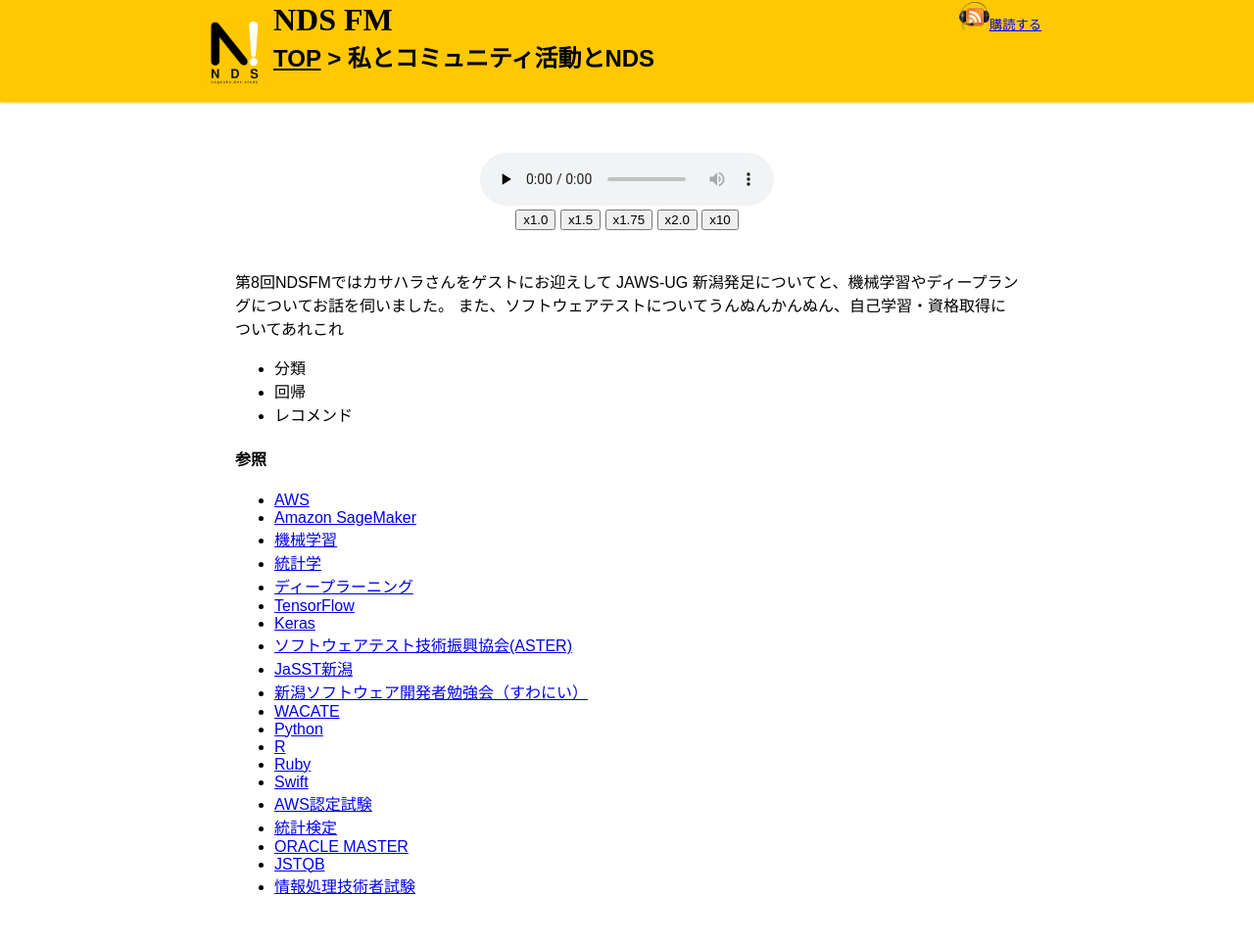
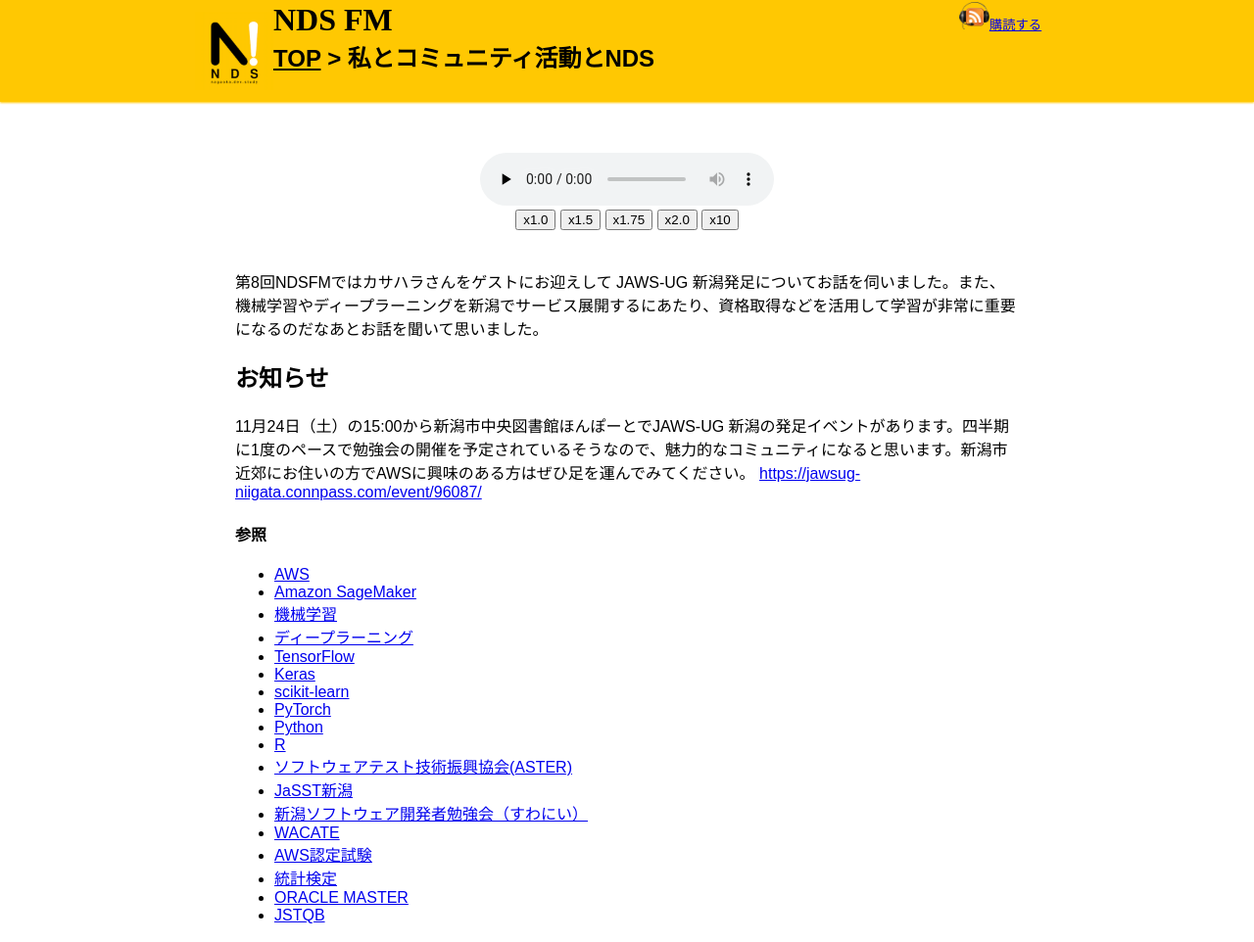
Before and after one commit to NagaokaDevelopersStudy/ndsfm, a Jekyll site: the page built from docs/_posts/2018-11-03-008.md, in a window 1280 px wide. Shown: the whole page at 98% size. Built offline with Jekyll 4.4.1, drawn with Linux system fonts in a browser that asks for light colours; some web fonts are replaced; before the commit the page ends 934 px from its top, so only the background shows below that.

Commit message:
update ndsfm#008

```diff
--- a/docs/_posts/2018-11-03-008.md
+++ b/docs/_posts/2018-11-03-008.md
@@ -6,7 +6,7 @@
   name: kasacchiful
   url: https://twitter.com/kasacchiful
 summary: |
-  まさるさんをゲストにお迎えして地方のIT企業における業務や新人教育、ITコミュニティ、転職などについて話を聞きました。
+  第8回NDSFMではカサハラさんをゲストにお迎えして JAWS-UG 新潟発足についてお話を伺いました。また、機械学習やディープラーニングを新潟でサービス展開するにあたり、資格取得などを活用して学習されているそうで、自己学習が非常に重要になるのだなあとお話を聞いて感ました。
 audio:
   length: 35515791
   duration: 01:13:58
@@ -17,14 +17,20 @@
     url: https://aws.amazon.com/sagemaker/
   - title: 機械学習
     url: https://ja.wikipedia.org/wiki/機械学習
-  - title: 統計学
-    url: https://ja.wikipedia.org/wiki/統計学
   - title: ディープラーニング
     url: https://ja.wikipedia.org/wiki/ディープラーニング
   - title: TensorFlow
     url: https://tensorflow.org
   - title: Keras
     url: https://keras.io
+  - title: scikit-learn
+    url: http://scikit-learn.org/stable
+  - title: PyTorch
+    url: https://github.com/pytorch/pytorch
+  - title: Python
+    url: https://www.python.org
+  - title: R
+    url: https://www.r-project.org
   - title: ソフトウェアテスト技術振興協会(ASTER)
     url: http://aster.or.jp
   - title: JaSST新潟
@@ -33,14 +39,6 @@
     url: https://swanii.connpass.com
   - title: WACATE
     url: http://wacate.jp
-  - title: Python
-    url: https://www.python.org
-  - title: R
-    url: https://www.r-project.org
-  - title: Ruby
-    url: https://www.ruby-lang.org
-  - title: Swift
-    url: https://swift.org
   - title: AWS認定試験
     url: https://aws.amazon.com/jp/certification/
   - title: 統計検定
@@ -49,13 +47,11 @@
     url: http://www.oracle.com/jp/education/index-172250-ja.html
   - title: JSTQB
     url: http://jstqb.jp
-  - title: 情報処理技術者試験
-    url: https://www.jitec.ipa.go.jp
+
 ---
 
-第8回NDSFMではカサハラさんをゲストにお迎えして JAWS-UG 新潟発足についてと、機械学習やディープラングについてお話を伺いました。
-また、ソフトウェアテストについてうんぬんかんぬん、自己学習・資格取得についてあれこれ
+第8回NDSFMではカサハラさんをゲストにお迎えして JAWS-UG 新潟発足についてお話を伺いました。また、機械学習やディープラーニングを新潟でサービス展開するにあたり、資格取得などを活用して学習が非常に重要になるのだなあとお話を聞いて思いました。
 
-- 分類
-- 回帰
-- レコメンド
+<h2>お知らせ</h2>
+11月24日（土）の15:00から新潟市中央図書館ほんぽーとでJAWS-UG 新潟の発足イベントがあります。四半期に1度のペースで勉強会の開催を予定されているそうなので、魅力的なコミュニティになると思います。新潟市近郊にお住いの方でAWSに興味のある方はぜひ足を運んでみてください。
+[https://jawsug-niigata.connpass.com/event/96087/](https://jawsug-niigata.connpass.com/event/96087/)
```
